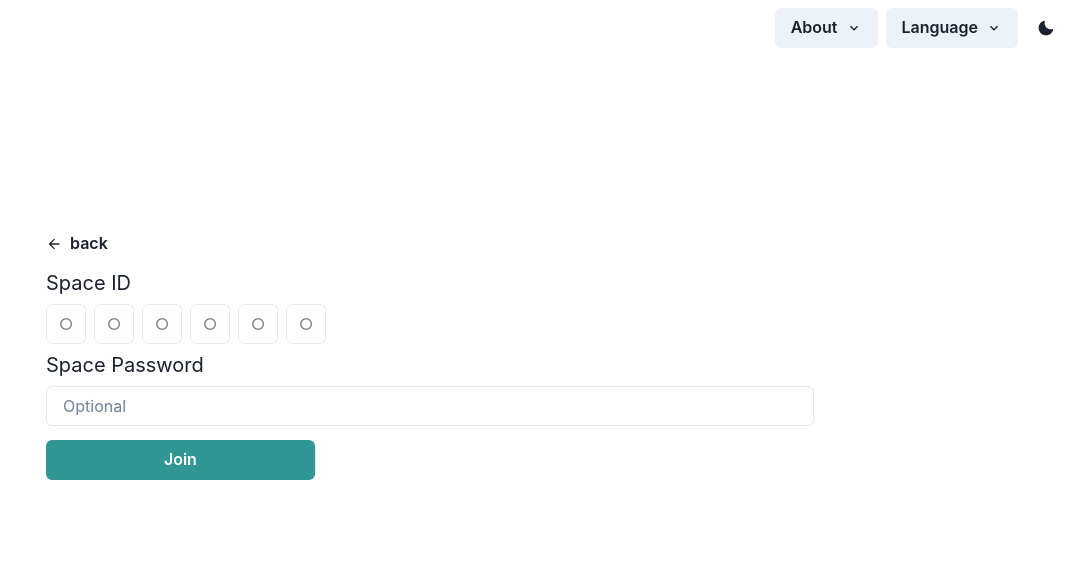
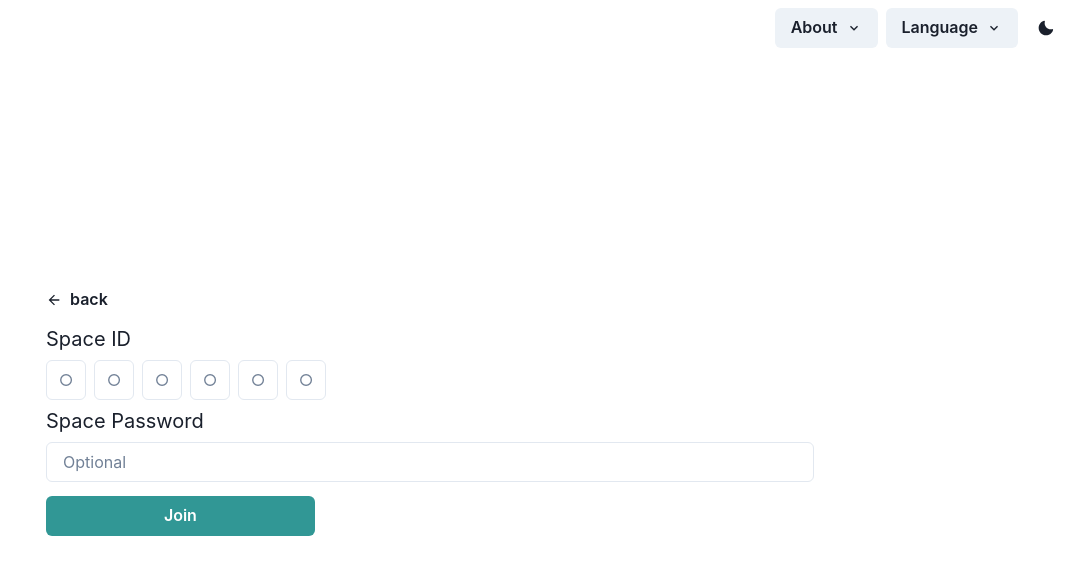
Before and after one commit to yang170/SendAny, a React (Create React App) app in the folder frontend/: page /join in a window 1280 px wide. Shown: the top 574 px of the page, without its empty margins (210-1280 px from the left). Built offline with nearby package versions, Linux system fonts and the light colour scheme.

Commit message:
render root using react 18 way, skip copy if shared text is empty

```diff
--- a/frontend/src/components/session/CreateSession.tsx
+++ b/frontend/src/components/session/CreateSession.tsx
@@ -32,7 +32,7 @@ const CreateSession = React.memo((): JSX.Element => {
   };
 
   return (
-    <Center width="full" paddingTop="20vh">
+    <Center width="full" paddingTop="27vh">
       <Flex
         direction="column"
         justify="center"
--- a/frontend/src/components/session/JoinSession.tsx
+++ b/frontend/src/components/session/JoinSession.tsx
@@ -75,7 +75,7 @@ const JoinSession = React.memo((): JSX.Element => {
   };
 
   return (
-    <Center width="full" paddingTop="20vh">
+    <Center width="full" paddingTop="27vh">
       <Flex direction="column" width="3xl" height="16em" margin="3">
         <BackButton />
         <Text fontSize="xl">{t("rid")}</Text>
--- a/frontend/src/components/share/SharedText.tsx
+++ b/frontend/src/components/share/SharedText.tsx
@@ -43,7 +43,9 @@ const SharedText = React.memo(({ session }: ISharedText): JSX.Element => {
   };
 
   const handleCopy = () => {
-    onCopy();
+    if (sharedText.content.length > 0) {
+      onCopy();
+    }
   };
 
   return (
--- a/frontend/src/index.tsx
+++ b/frontend/src/index.tsx
@@ -1,16 +1,17 @@
 import React from "react";
-import ReactDOM from "react-dom";
+import { createRoot } from 'react-dom/client';
 
 import App from "./App";
 import "./i18n";
 import "./index.css";
 import reportWebVitals from "./reportWebVitals";
 
-ReactDOM.render(
+const container = document.getElementById("root");
+const root = createRoot(container!);
+root.render(
   <React.StrictMode>
     <App />
-  </React.StrictMode>,
-  document.getElementById("root")
+  </React.StrictMode>
 );
 
 // If you want to start measuring performance in your app, pass a function
```
Also changed, not shown: 1 other file (tests, documents, lock files or other folders).
